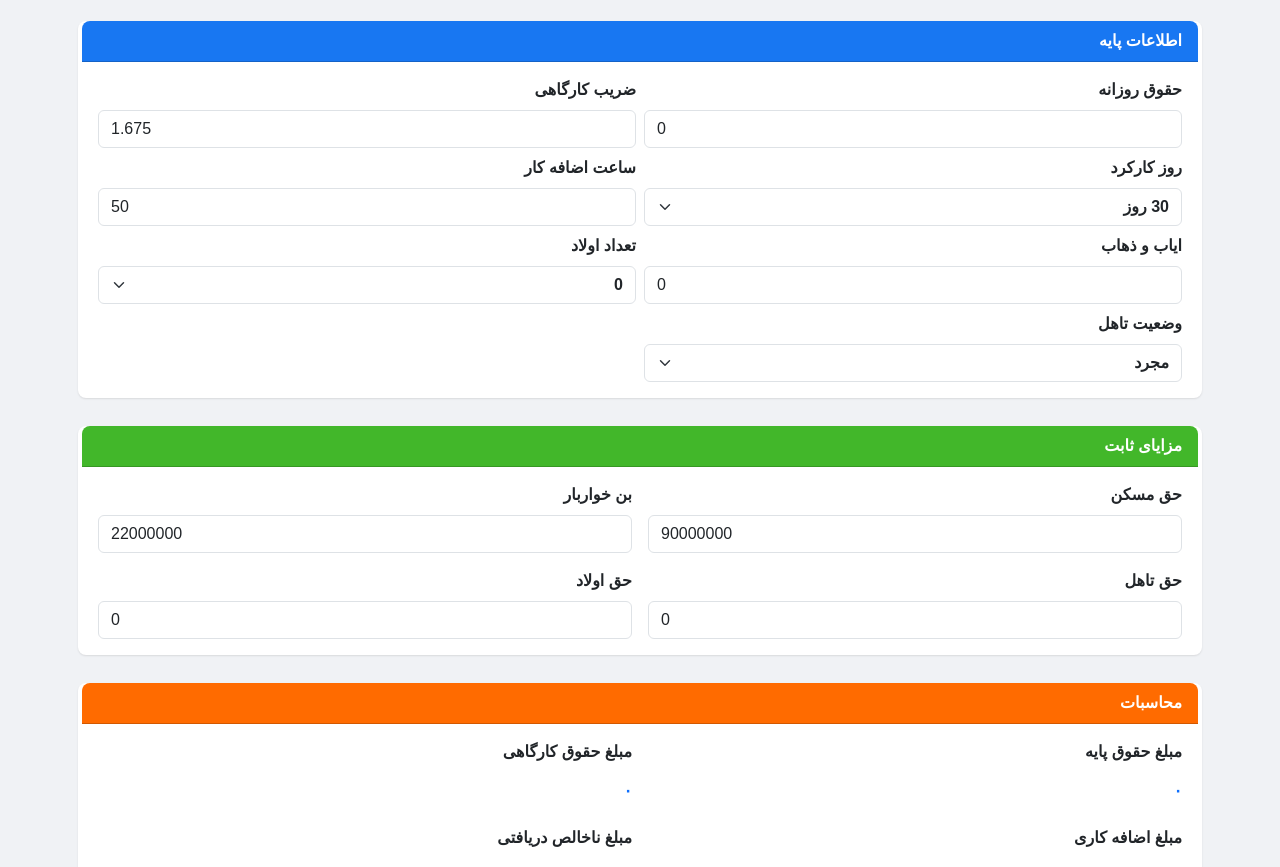
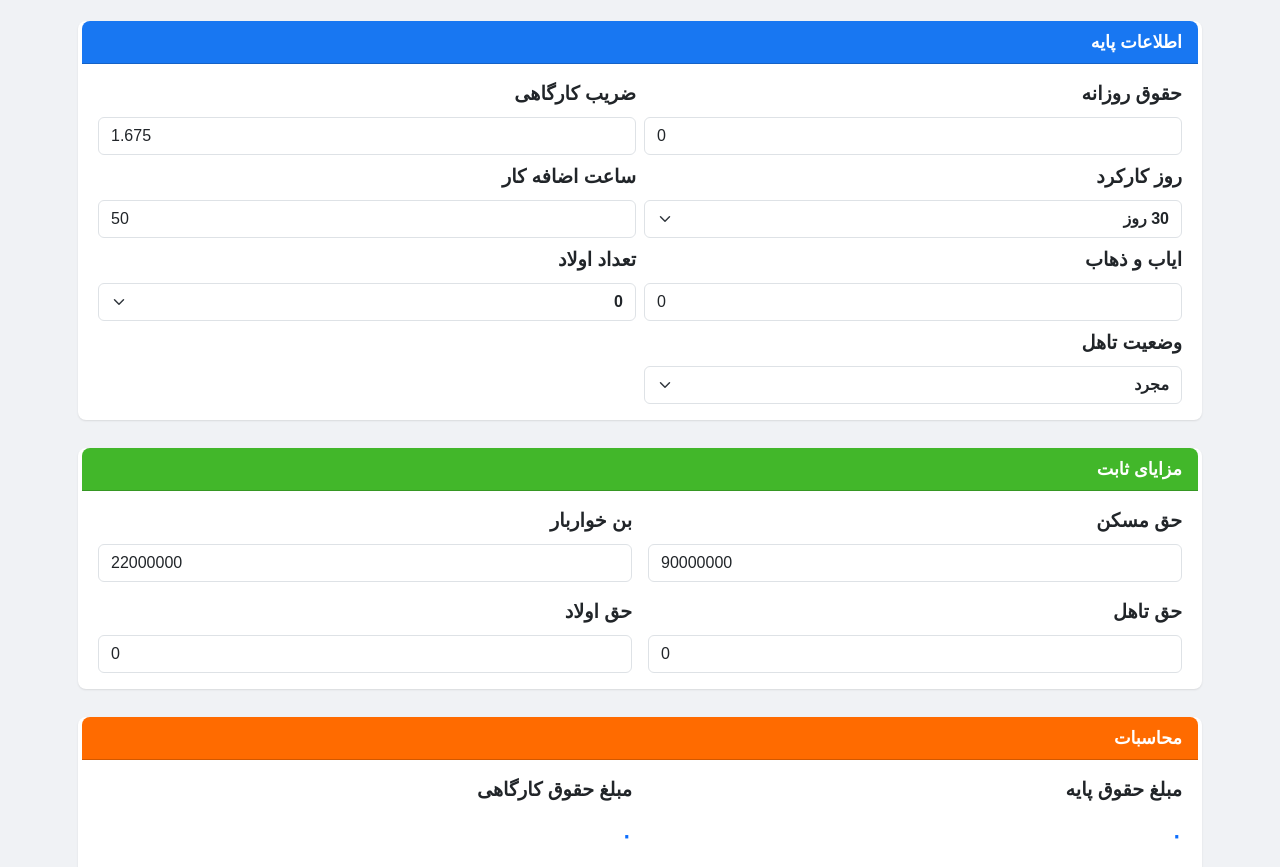
Before and after one commit to akarimvand/Dast_mozd-1404, a plain HTML site: page index.html in a window 1280 px wide. Shown: the part 75-942 px from the top of the page. Drawn offline with nearby package versions, Linux system fonts and the light colour scheme; a web font is replaced by a local one.

Commit message:
Add index.html 1743314358592

```diff
--- a/index.html
+++ b/index.html
@@ -15,6 +15,8 @@
         body {
             font-family: 'Vazir', sans-serif;
             background-color: #f0f2f5;
+            font-size: 1.1rem;
+            font-weight: bold;
         }
         .card {
             margin-bottom: 20px;
@@ -57,6 +59,7 @@
         }
         .form-label {
             font-weight: bold;
+            font-size: 1.2rem;
         }
         .form-control {
             text-align: left;
@@ -65,6 +68,7 @@
         .result-value {
             font-weight: bold;
             color: #0d6efd;
+            font-size: 1.3rem;
         }
         input,
         .form-select,
```
